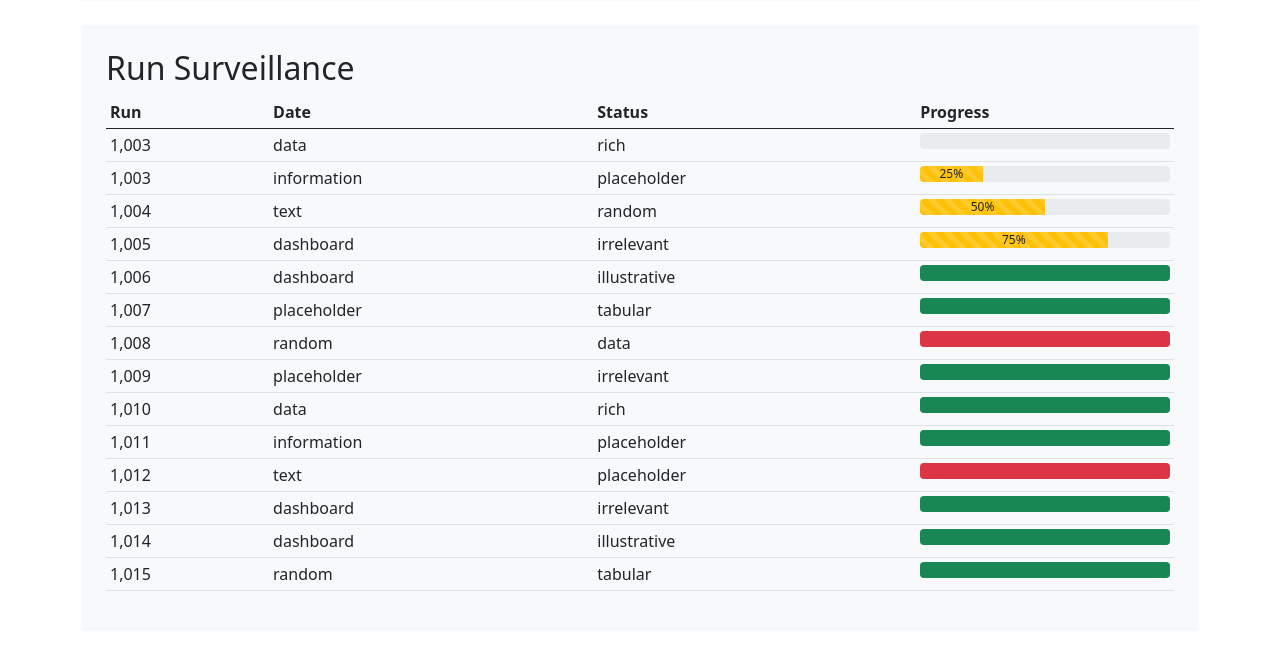
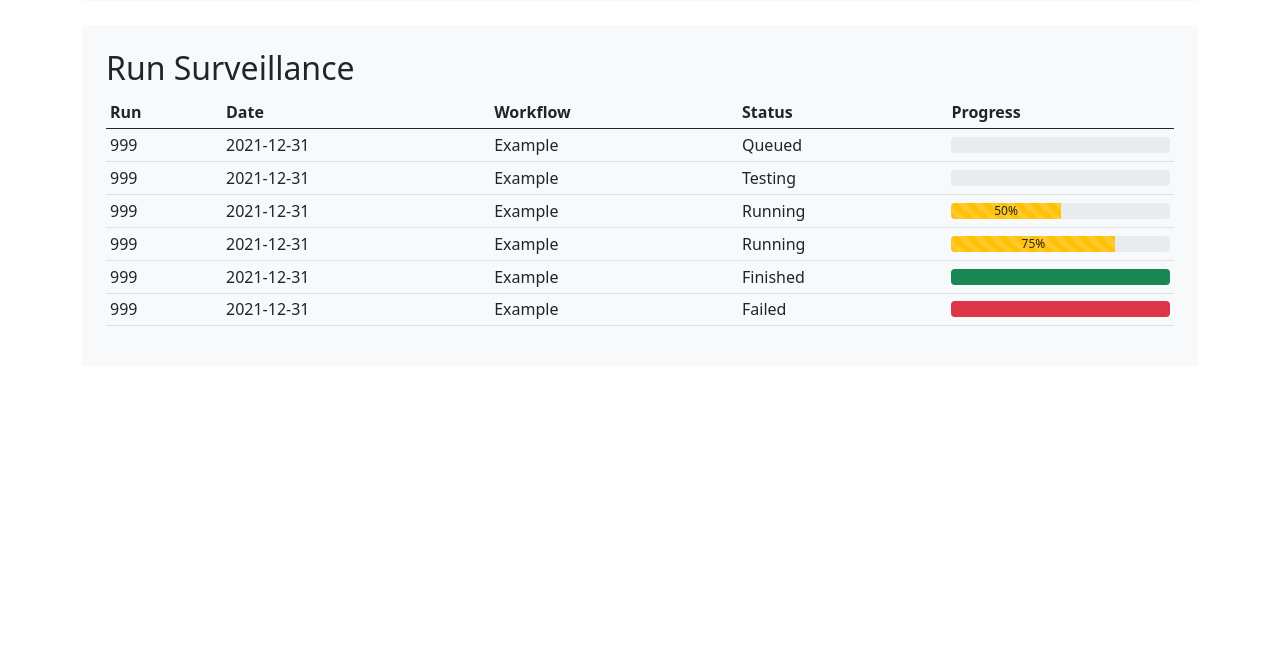
Before and after one commit to thomasbtf/snakesite, a Django app: page /dashboard/ in a window 1280 px wide. Shown: the part 719-1374 px from the top of the page. After the commit the page ends 1045 px from the top, so only its background shows below. Run offline with Django 3.2, Linux system fonts and the light colour scheme; data that the repository does not hold is empty; parts of the project's set-up code (start-up, migrations or seed data) failed here and were passed over.

Commit message:
update dashboard

```diff
--- a/workflow/templates/workflow/dashboard.html
+++ b/workflow/templates/workflow/dashboard.html
@@ -25,40 +25,44 @@
     <div class="container-fluid bg-light p-4 mb-4">
       <h2>Run Surveillance</h2>
       <div class="table-responsive">
-        <table class="table table-sm">
+        <table class="table table-sm table-hover align-middle">
           <thead class="thead-dark">
             <tr>
               <th>Run</th>
               <th>Date</th>
+              <th>Workflow</th>
               <th>Status</th>
               <th>Progress</th>
             </tr>
           </thead>
           <tbody>
             <tr>
-              <td>1,003</td>
-              <td>data</td>
-              <td>rich</td>
+              <td>999</td>
+              <td>2021-12-31</td>
+              <td>Example</td>
+              <td>Queued</td>
               <td>
                 <div class="progress">
-                  <div class="progress-bar w-0" role="progressbar" aria-valuenow="0" aria-valuemin="0" aria-valuemax="100"></div>
+                  <div class="progress-bar bg-info w-0" role="progressbar" aria-valuenow="0" aria-valuemin="0" aria-valuemax="100"></div>
                 </div>
               </td>
             </tr>
             <tr>
-              <td>1,003</td>
-              <td>information</td>
-              <td>placeholder</td>
+              <td>999</td>
+              <td>2021-12-31</td>
+              <td>Example</td>
+              <td>Testing</td>
               <td>
                 <div class="progress">
-                  <div class="progress-bar bg-warning text-dark progress-bar-striped progress-bar-animated w-25 " role="progressbar" aria-valuenow="25" aria-valuemin="0" aria-valuemax="100">25%</div>
+                  <div class="progress-bar bg-info w-0" role="progressbar" aria-valuenow="0" aria-valuemin="0" aria-valuemax="100"></div>
                 </div>
               </td>
             </tr>
             <tr>
-              <td>1,004</td>
-              <td>text</td>
-              <td>random</td>
+              <td>999</td>
+              <td>2021-12-31</td>
+              <td>Example</td>
+              <td>Running</td>
               <td>
                 <div class="progress">
                   <div class="progress-bar bg-warning text-dark progress-bar-striped progress-bar-animated w-50 " role="progressbar" aria-valuenow="50" aria-valuemin="0" aria-valuemax="100">50%</div>
@@ -66,9 +70,10 @@
               </td>
             </tr>
             <tr>
-              <td>1,005</td>
-              <td>dashboard</td>
-              <td>irrelevant</td>
+              <td>999</td>
+              <td>2021-12-31</td>
+              <td>Example</td>
+              <td>Running</td>
               <td>
                 <div class="progress">
                   <div class="progress-bar bg-warning text-dark progress-bar-striped progress-bar-animated w-75 " role="progressbar" aria-valuenow="75" aria-valuemin="0" aria-valuemax="100">75%</div>
@@ -76,9 +81,10 @@
               </td>
             </tr>
             <tr>
-              <td>1,006</td>
-              <td>dashboard</td>
-              <td>illustrative</td>
+              <td>999</td>
+              <td>2021-12-31</td>
+              <td>Example</td>
+              <td>Finished</td>
               <td>
                 <div class="progress">
                   <div class="progress-bar bg-success w-100" role="progressbar" aria-valuenow="100" aria-valuemin="0" aria-valuemax="100"></div>
@@ -86,95 +92,54 @@
               </td>
             </tr>
             <tr>
-              <td>1,007</td>
-              <td>placeholder</td>
-              <td>tabular</td>
-              <td>
-                <div class="progress">
-                  <div class="progress-bar bg-success w-100" role="progressbar" aria-valuenow="100" aria-valuemin="0" aria-valuemax="100"></div>
-                </div>
-              </td>
-            </tr>
             <tr>
-              <td>1,008</td>
-              <td>random</td>
-              <td>data</td>
+              <td>999</td>
+              <td>2021-12-31</td>
+              <td>Example</td>
+              <td>Failed</td>
               <td>
                 <div class="progress">
                   <div class="progress-bar bg-danger w-100" role="progressbar" aria-valuenow="100" aria-valuemin="0" aria-valuemax="100"></div>
                 </div>
               </td>
             </tr>
+            {% for run in object_list %}
             <tr>
-              <td>1,009</td>
-              <td>placeholder</td>
-              <td>irrelevant</td>
+              <td><a class="text-decoration-none text-reset" href="{% url 'workflow:run-details' run.id %}">{{ run.id }}</a></td>
+              <td><a class="text-decoration-none text-reset" href="{% url 'workflow:run-details' run.id %}">{{ run.date_created|date:'Y-m-d'}}</a></td>
+              <td><a class="text-decoration-none text-reset" href="{% url 'workflow:run-details' run.id %}">{{ run.workflow.name }}</a></td>
+              <td><a class="text-decoration-none text-reset" href="{% url 'workflow:run-details' run.id %}">{{ run.Status }}</a></td>
               <td>
+                {% if run.Status == "Created" or run.Status == "Queued" %}
+                  <div class="progress">
+                    <div class="progress-bar bg-info w-0" role="progressbar" aria-valuenow="0" aria-valuemin="0" aria-valuemax="100"></div>
+                  </div>
+                {% elif run.Status == "Testing" %}
+                  <div class="progress">
+                    <div class="progress-bar bg-info w-100" role="progressbar" aria-valuenow="1" aria-valuemin="0" aria-valuemax="100"></div>
+                  </div>
+                {% elif run.Status == "Running" %}
                 <div class="progress">
-                  <div class="progress-bar bg-success w-100" role="progressbar" aria-valuenow="100" aria-valuemin="0" aria-valuemax="100"></div>
+                  <div class="progress-bar bg-info w-100" role="progressbar" aria-valuenow="50" aria-valuemin="0" aria-valuemax="100">50</div>
                 </div>
+                {% elif run.Status == "Generate Report" %}
+                  <div class="progress">
+                    <div class="progress-bar bg-warning w-100" role="progressbar" aria-valuenow="100" aria-valuemin="0" aria-valuemax="100"></div>
+                  </div>
+                {% elif run.Status == "Finished" %}
+                  <div class="progress">
+                    <div class="progress-bar bg-success w-100" role="progressbar" aria-valuenow="100" aria-valuemin="0" aria-valuemax="100"></div>
+                  </div>
+                {% elif run.Status == "Failed" %}
+                  <div class="progress">
+                    <div class="progress-bar bg-danger w-100" role="progressbar" aria-valuenow="100" aria-valuemin="0" aria-valuemax="100"></div>
+                  </div>
+                {% else %}
+                  {{run.Status}}
+                {% endif %}
               </td>
             </tr>
-            <tr>
-              <td>1,010</td>
-              <td>data</td>
-              <td>rich</td>
-              <td>
-                <div class="progress">
-                  <div class="progress-bar bg-success w-100" role="progressbar" aria-valuenow="100" aria-valuemin="0" aria-valuemax="100"></div>
-                </div>
-              </td>
-            </tr>
-            <tr>
-              <td>1,011</td>
-              <td>information</td>
-              <td>placeholder</td>
-              <td>
-                <div class="progress">
-                  <div class="progress-bar bg-success w-100" role="progressbar" aria-valuenow="100" aria-valuemin="0" aria-valuemax="100"></div>
-                </div>
-              </td>
-            </tr>
-            <tr>
-              <td>1,012</td>
-              <td>text</td>
-              <td>placeholder</td>
-              <td>
-                <div class="progress">
-                  <div class="progress-bar bg-danger w-100" role="progressbar" aria-valuenow="100" aria-valuemin="0" aria-valuemax="100"></div>
-                </div>
-              </td>
-            </tr>
-            <tr>
-              <td>1,013</td>
-              <td>dashboard</td>
-              <td>irrelevant</td>
-              <td>
-                <div class="progress">
-                  <div class="progress-bar bg-success w-100" role="progressbar" aria-valuenow="100" aria-valuemin="0" aria-valuemax="100"></div>
-                </div>
-              </td>
-            </tr>
-            <tr>
-              <td>1,014</td>
-              <td>dashboard</td>
-              <td>illustrative</td>
-              <td>
-                <div class="progress">
-                  <div class="progress-bar bg-success w-100" role="progressbar" aria-valuenow="100" aria-valuemin="0" aria-valuemax="100"></div>
-                </div>
-              </td>
-            </tr>
-            <tr>
-              <td>1,015</td>
-              <td>random</td>
-              <td>tabular</td>
-              <td>
-                <div class="progress">
-                  <div class="progress-bar bg-success w-100" role="progressbar" aria-valuenow="100" aria-valuemin="0" aria-valuemax="100"></div>
-                </div>
-              </td>
-            </tr>
+            {% endfor %}
           </tbody>
         </table>
       </div>
--- a/workflow/views.py
+++ b/workflow/views.py
@@ -29,7 +29,9 @@
     template_name = "workflow/index.html"
 
 
-class DashboardView(TemplateView):
+class DashboardView(ListView):
+    model = Run
+    ordering = ['-date_created']
     template_name = "workflow/dashboard.html"
 
 
```
